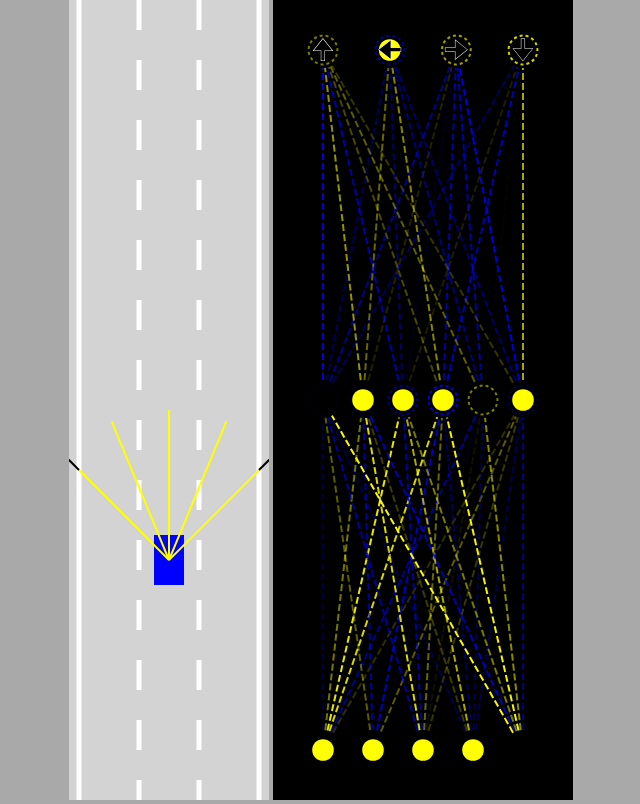
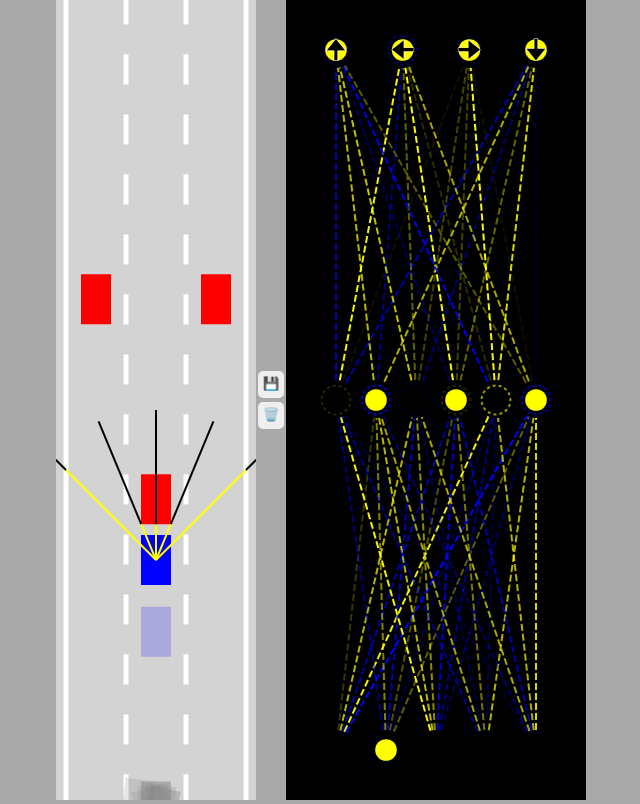
Before and after one commit to THESCORPION0/Self-Driving-Car, a plain HTML site: page index.html in a window 1280 px wide. Shown: the whole page, without its empty margins (319-959 px from the left). Drawn offline with Linux system fonts and the light colour scheme.

Commit message:
Parallelization

```diff
--- a/car.js
+++ b/car.js
@@ -125,7 +125,7 @@ class Car {
     this.y -= Math.cos(this.angle) * this.speed;
   }
 
-  draw(ctx, color) {
+  draw(ctx, color, drawSensor = false) {
     ctx.fillStyle = this.damaged ? "gray" : color;
     ctx.beginPath();
     ctx.moveTo(this.polygon[0].x, this.polygon[0].y);
@@ -134,7 +134,7 @@ class Car {
     }
     ctx.fill();
 
-    if (this.sensor) {
+    if (this.sensor && drawSensor) {
       this.sensor.draw(ctx);
     }
   }
--- a/index.html
+++ b/index.html
@@ -10,6 +10,10 @@
 
 <body>
   <canvas id="carCanvas"></canvas>
+  <div id="verticalButtons">
+    <button onclick="save()">💾</button>
+    <button onclick="discard()">🗑️</button>
+  </div>
   <canvas id="networkCanvas"></canvas>
   <script src="visualizer.js"></script>
   <script src="network.js"></script>
--- a/main.js
+++ b/main.js
@@ -7,34 +7,74 @@ networkCanvas.width =300;
 const carCtx = carCanvas.getContext("2d");
 const networkCtx = networkCanvas.getContext("2d");
 const road = new Road(carCanvas.width / 2, carCanvas.width * 0.9);
-const car = new Car(road.getLaneCenter(1), 100, 30, 50, "AI");
+N = 100;
+const cars = generateCars(N);
+let bestCar = cars[0];
+if (localStorage.getItem("bestBrain")) {
+  bestCar.brain = JSON.parse(
+    localStorage.getItem("bestBrain")
+  );
+}
+
 const traffic = [
-  new Car(road.getLaneCenter(1), -100, 30, 50, "DUMMY", 2)
+  new Car(road.getLaneCenter(1), -100, 30, 50, "DUMMY", 2),
+  new Car(road.getLaneCenter(0), -300, 30, 50, "DUMMY", 2),
+  new Car(road.getLaneCenter(2), -300, 30, 50, "DUMMY", 2),
 ]
 
 animate();
+
+function save() {
+  localStorage.setItem("bestBrain",
+    JSON.stringify(bestCar.brain));
+}
+
+function discard() {
+  localStorage.removeItem("bestBrain");
+}
+
+function generateCars(N) {
+  const cars = [];
+  for (let i = 0; i <= N; i++) {
+    cars.push(new Car(road.getLaneCenter(1), 100, 30, 50, "AI"));
+  }
+  return cars;
+}
 
 function animate(time) {
   for (let index = 0; index < traffic.length; index++) {
     traffic[index].update(road.borders, []);
   }
-  car.update(road.borders, traffic);
+  for (let i = 0; i < cars.length; i++) {
+    cars[i].update(road.borders, traffic);
+  }
+
+  bestCar = cars.find(
+    c => c.y == Math.min(
+      ...cars.map(c => c.y)
+    )
+  );
 
   carCanvas.height = window.innerHeight;
   networkCanvas.height = window.innerHeight;
 
   carCtx.save();
-  carCtx.translate(0, -car.y + carCanvas.height * 0.7);
+  carCtx.translate(0, -bestCar.y + carCanvas.height * 0.7);
 
   road.draw(carCtx);
   for (let index = 0; index < traffic.length; index++) {
     traffic[index].draw(carCtx, "red");
   }
-  car.draw(carCtx, "blue");
+  carCtx.globalAlpha = 0.2;
+  for (let i = 0; i < cars.length; i++) {
+    cars[i].draw(carCtx, "blue");
+  }
+  carCtx.globalAlpha = 1;
+  bestCar.draw(carCtx, "blue", true);
 
   carCtx.restore();
 
   networkCtx.lineDashOffset = -time / 50;
-  Visualizer.drawNetwork(networkCtx, car.brain);
+  Visualizer.drawNetwork(networkCtx, bestCar.brain);
   requestAnimationFrame(animate);
 }
--- a/style.css
+++ b/style.css
@@ -2,8 +2,27 @@ body {
   margin: 0;
   background: darkgray;
   overflow: hidden;
-  text-align: center;
+  display: flex;
+  justify-content: center;
+  align-items: center;
 }
+#verticalButtons {
+  display: flex;
+  flex-direction: column;
+}
+
+button {
+  border: none;
+  border-radius: 5px;
+  padding: 5px 5px 7px 5px;
+  margin: 2px;
+  cursor: pointer;
+}
+
+button:hover {
+  background: blue;
+}
+
 #networkCanvas {
   background: black;
 }
```
